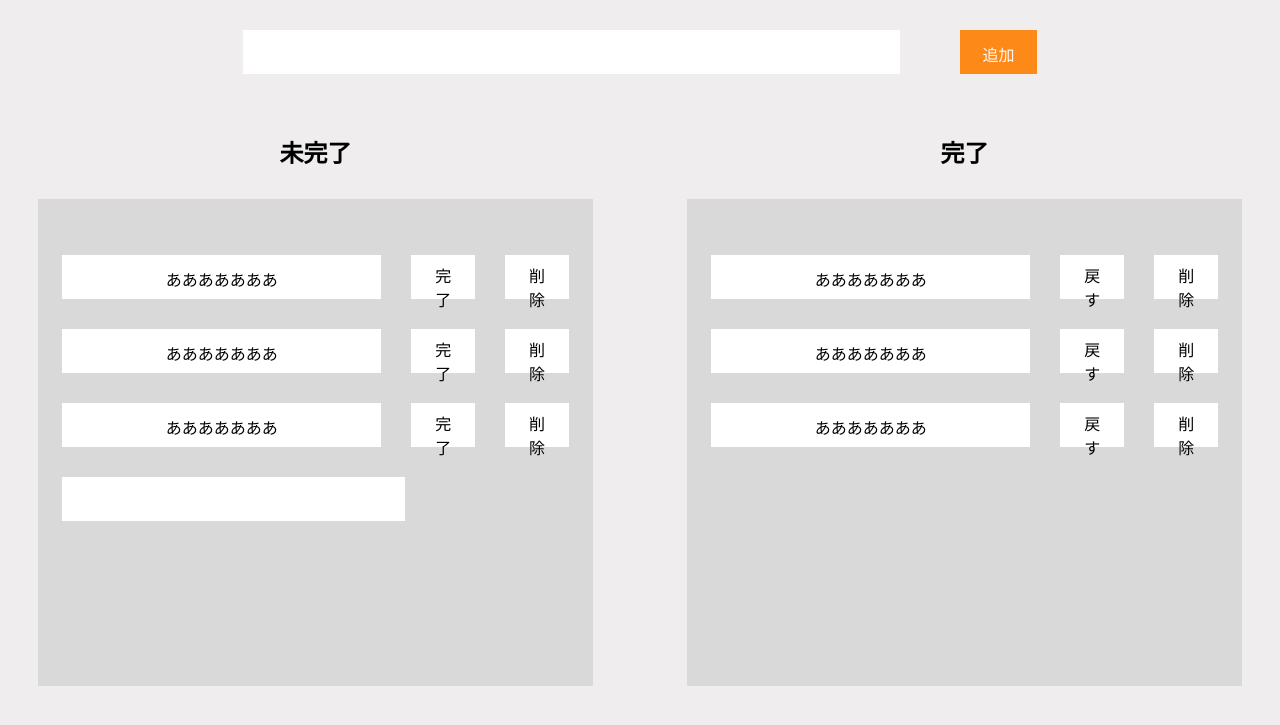
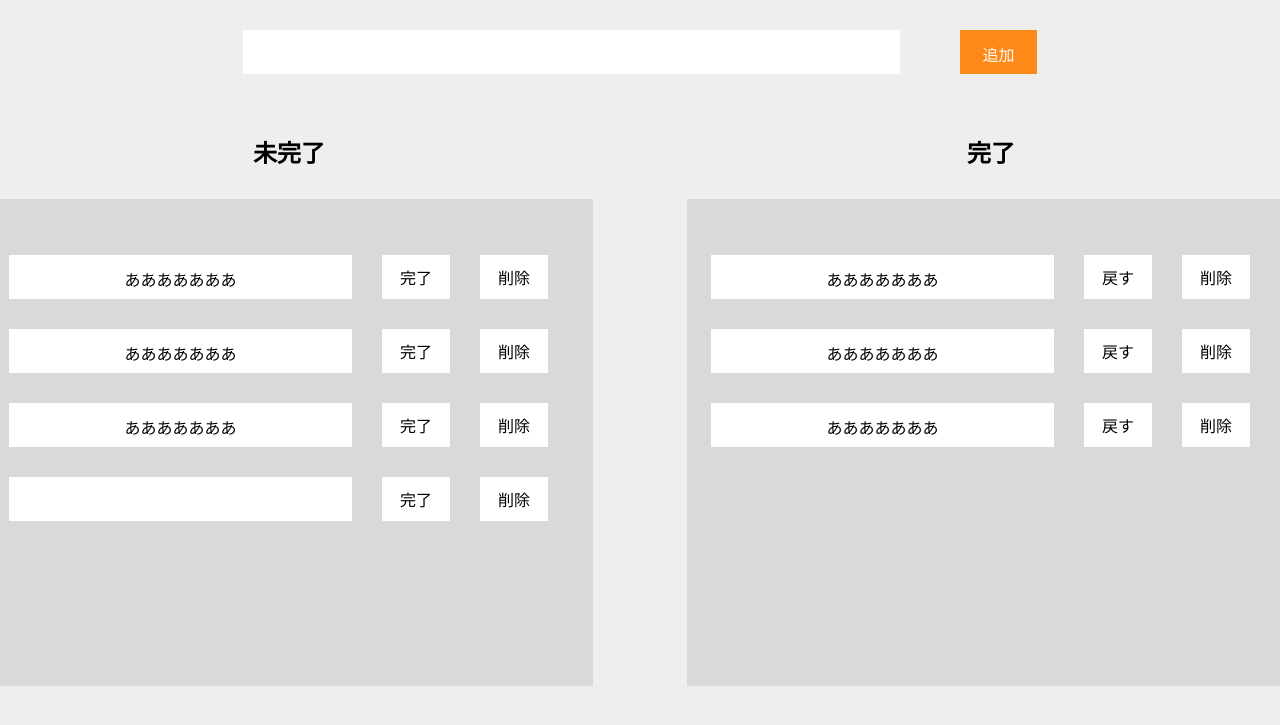
Before and after one commit to kozyocho/todo-list-js, a plain HTML site: page index.html in a window 1280 px wide. Both pictures are taken after a click on the button "追加". Shown: the part 171-896 px from the top of the page. Drawn offline with Linux system fonts and the light colour scheme.

Commit message:
要素生成関数の修正

```diff
--- a/js/app.js
+++ b/js/app.js
@@ -7,8 +7,6 @@ function getInputValue() {
 
   //input要素の内容を取得
   const inputValue = input.value;
-
-  console.log(inputValue);
 
   //追加ボタンを押したら入力欄を空白にする
   input.value = "";
@@ -44,6 +42,18 @@ function createIncompleteElement() {
   incompleteTodoContent.className = "incomplete__todo-content";
   incompleteListElement.appendChild(incompleteTodoContent);
 
+  const incompleteCompleteButton = document.createElement("button");
+  incompleteCompleteButton.type = "button";
+  incompleteCompleteButton.className = "incomplete__complete-button";
+  incompleteCompleteButton.textContent = "完了";
+  incompleteListElement.appendChild(incompleteCompleteButton);
+
+  const incompleteDeleteButton = document.createElement("button");
+  incompleteDeleteButton.type = "button";
+  incompleteDeleteButton.className = "incomplete__delete-button";
+  incompleteDeleteButton.textContent = "削除";
+  incompleteListElement.appendChild(incompleteDeleteButton);
+
   const incompleteTodoContentText = document.createElement("p");
   incompleteTodoContentText.className = "incomplete__todo-content-text";
   incompleteTodoContent.appendChild(incompleteTodoContentText);
--- a/sass/style.scss
+++ b/sass/style.scss
@@ -68,7 +68,7 @@ body {
   flex-direction: column;
   gap: 30px;
   padding: 56px 24px;
-  width: fit-content;
+  width: 608px;
   margin-top: 30px;
   height: 487px;
   overflow: scroll;
```
Also changed, not shown: css/style.css.
